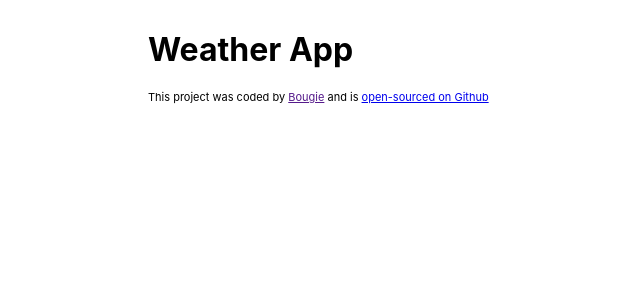
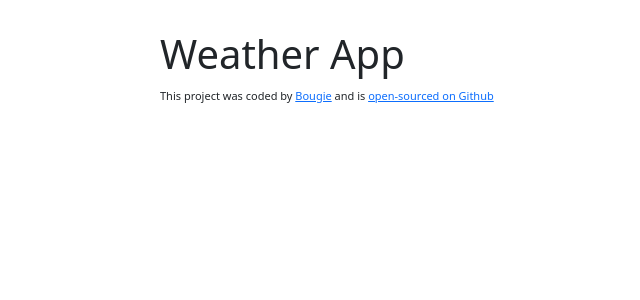
Before and after one commit to BoujeeWhoCodes/week-5-app, a React (Create React App) app: page / in a window 1280 px wide. Shown: the top 300 px of the page, without its empty margins (192-832 px from the left). Built offline with nearby package versions, Linux system fonts and the light colour scheme.

Commit message:
added bootstrap

```diff
--- a/package.json
+++ b/package.json
@@ -6,6 +6,7 @@
     "@testing-library/jest-dom": "^5.17.0",
     "@testing-library/react": "^13.4.0",
     "@testing-library/user-event": "^13.5.0",
+    "bootstrap": "^5.3.3",
     "react": "^18.2.0",
     "react-dom": "^18.2.0",
     "react-scripts": "5.0.1",
--- a/src/App.js
+++ b/src/App.js
@@ -7,6 +7,8 @@ import './App.css';
 export default function App() {
 	return(
     <div className="App">
+		<div className="container">
+
 	  <h1>Weather App</h1>
 	  <footer>
 		This project was coded by < a href="">Bougie</a>
@@ -18,6 +20,7 @@ export default function App() {
      open-sourced on Github
 	  </a>
 	  </footer>
+	  </div>
 		</div>
 	);
 }
--- a/src/index.js
+++ b/src/index.js
@@ -4,7 +4,7 @@ import { StrictMode } from 'react';
 import { createRoot } from 'react-dom/client';
 
 import './index.css';
-
+import 'bootstrap/dist/css/bootstrap.css';
 import App from './App';
 
 const rootElement = document.getElementById('root');
```
Also changed, not shown: 1 other file (tests, documents, lock files or other folders).
